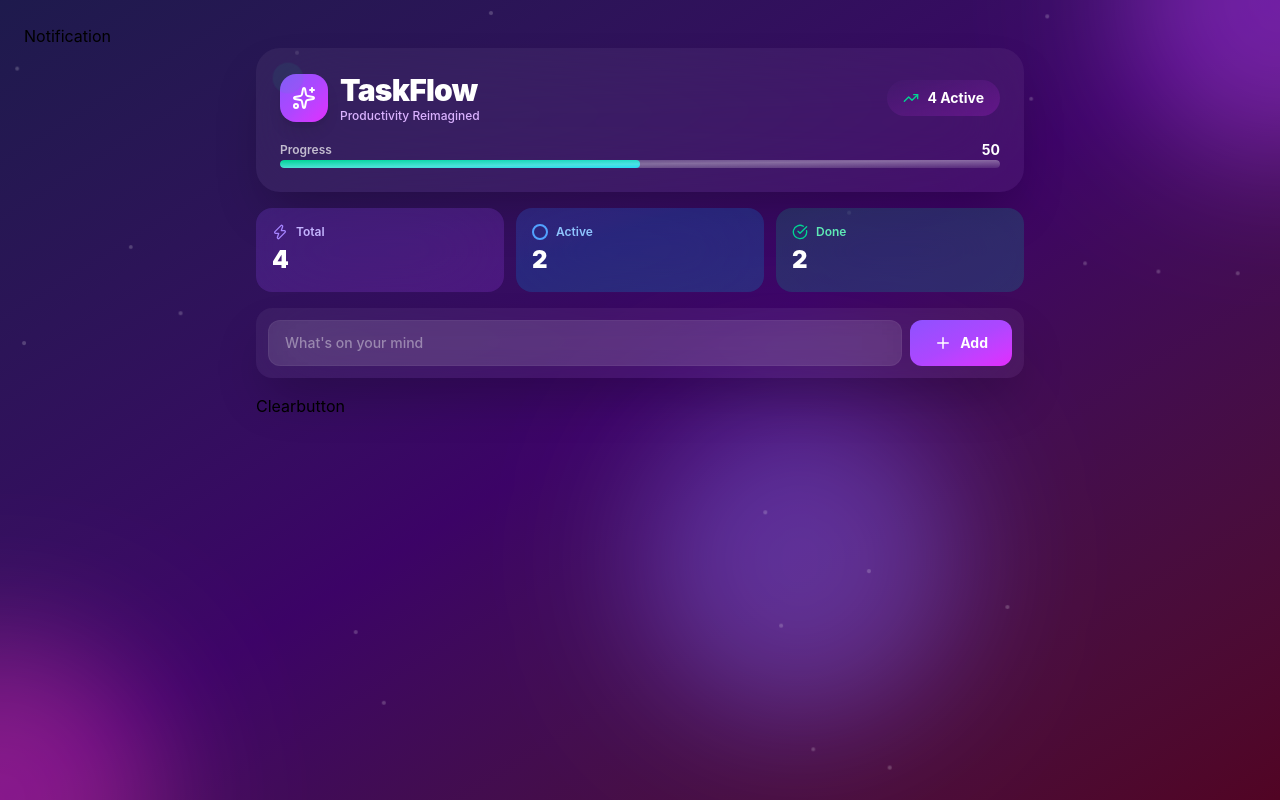
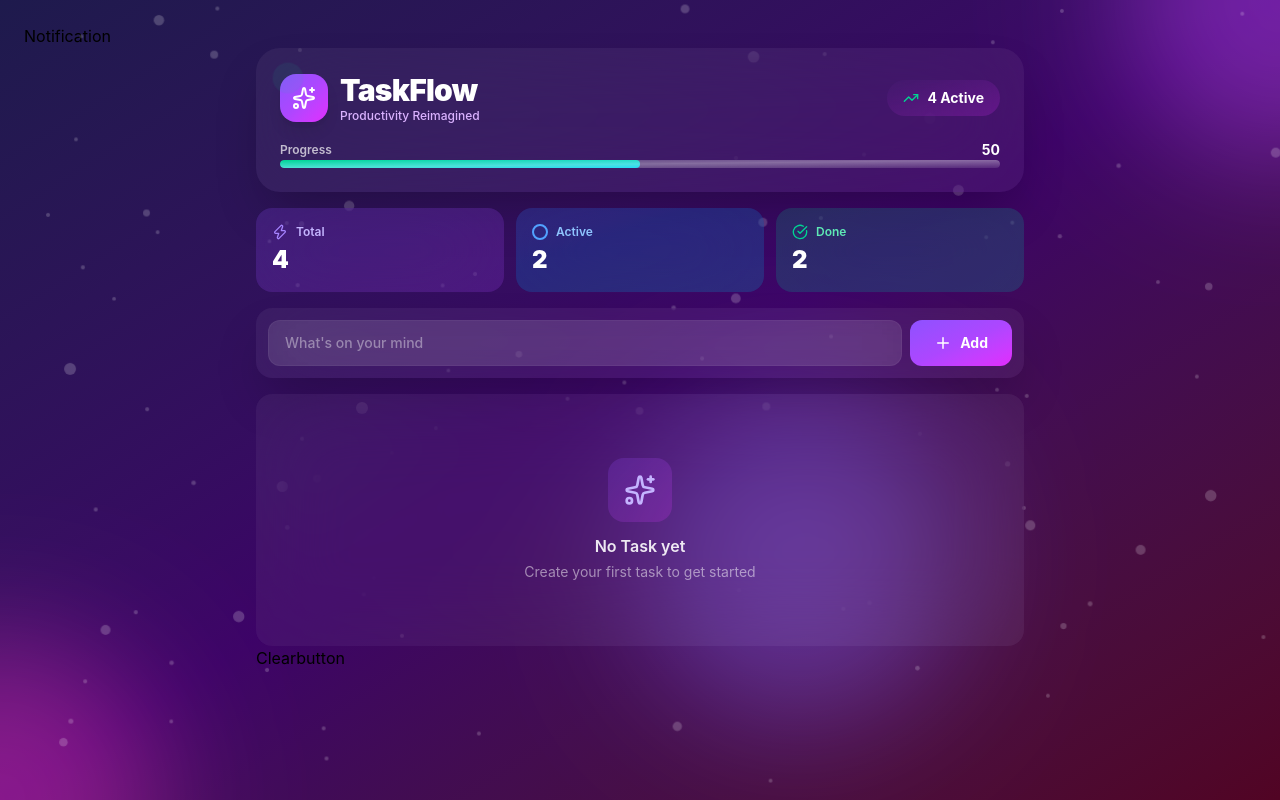
Before and after one commit to vishalsingh34342/Task-Flow-App, a React (Vite) app: page / in a window 1280 px wide. Built offline with nearby package versions, Linux system fonts and the light colour scheme.

Commit message:
Added empty state UI when no tasks are present

```diff
--- a/src/Animate.jsx
+++ b/src/Animate.jsx
@@ -26,7 +26,7 @@ const Animate = () => {
 
 
       <div className='absolute inset-0 overflow-hidden pointer-events-none'>
-        {Array.from({ length: 20 }).map((_, i) => (
+        {Array.from({ length: 100 }).map((_, i) => (
 
           <div key={i} className='absolute w-1 h-1 bg-white rounded-full opacity-20' style={{
             left: `${Math.random() * 100}%`,
--- a/src/components/Todolist.jsx
+++ b/src/components/Todolist.jsx
@@ -1,5 +1,6 @@
 import React from 'react'
 import Todoitem from './Todoitem'
+import { Sparkles } from 'lucide-react';
 
 const Todolist = () => {
   let todos = [];
@@ -12,6 +13,22 @@ const Todolist = () => {
   let onDelete;
   let onEditTextChange;
   let onEditKeyPress;
+
+  if (todos.length === 0) {
+    return (
+      <div className='text-center py-16 backdrop-blur-2xl bg-white/5 rounded-2xl border-white/10 '>
+        <div className='w-16
+         h-16 bg-linear-to-br from-violet-500/20  to-fuchsia-500/20 rounded-2xl flex items-center justify-center mx-auto mb-3'>
+          <Sparkles size={32} className='text-violet-300' />
+        </div>
+
+        <p className='text-white/90 text-base font-semibold mb-1'>No Task yet</p>
+        <p className='text-white/50 text-sm'>Create your first task to get started</p>
+
+
+      </div>
+    )
+  }
 
   return (
     <>
--- a/src/index.css
+++ b/src/index.css
@@ -3,7 +3,7 @@
 
 @keyframes float {
   0% {
-    transform: translateY(0px) translateX(0px) scale(1);
+    transform: translateY(0px) translateX(0px) scale(3);
   }
   25% {
     transform: translateY(-20px) translateX(10px) scale(1.05);
```
